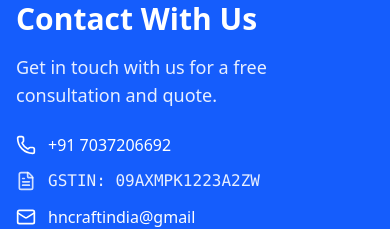
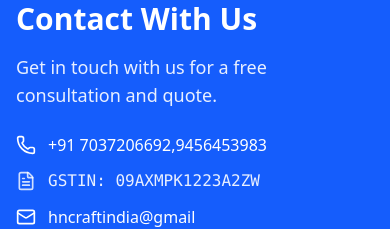
Before and after one commit to asifkl786/brick_machine, a React (Vite) app in the folder brick-machine-website/: page / in a window 390 px wide. Shown: the part 4720-4949 px from the top of the page. Built offline with nearby package versions, Linux system fonts and the light colour scheme.

Commit message:
update phone no

```diff
--- a/brick-machine-website/src/components/Landing.jsx
+++ b/brick-machine-website/src/components/Landing.jsx
@@ -423,7 +423,7 @@ const Landing = () => {
               <div className="space-y-3">
                 <div className="flex items-center space-x-3">
                   <Phone className="h-5 w-5" />
-                  <span>+91 7037206692</span>
+                  <span>+91 7037206692,9456453983</span>
                 </div>
 
                 {/* GSTIN Number - NAYA ADD KIYA */}
```
